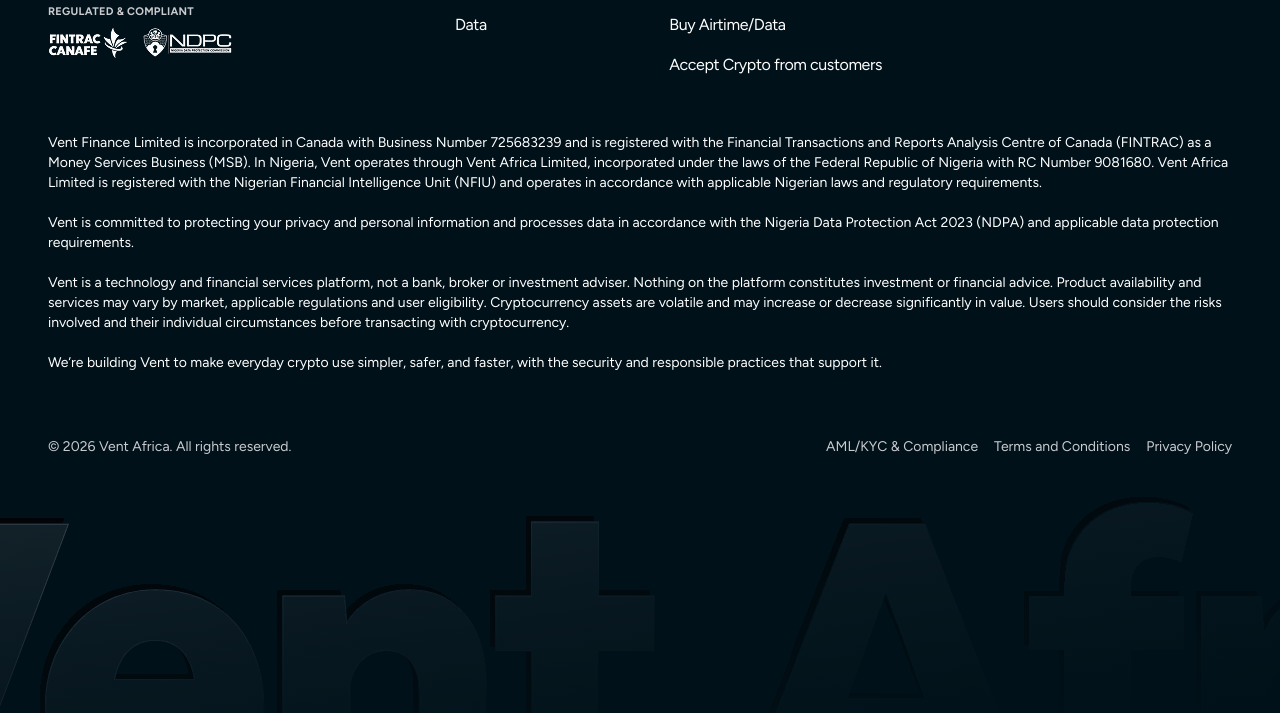
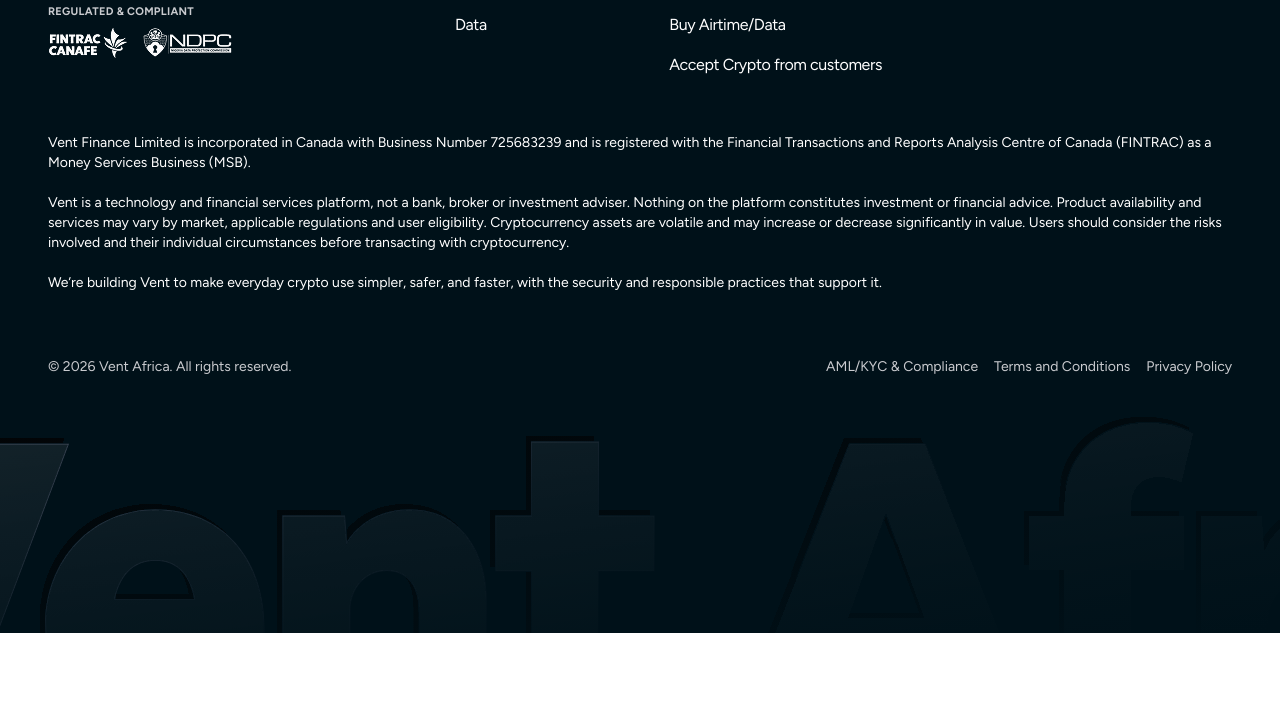
Before and after one commit to Silverman42/VentV2Blog, an Astro site: page / in a window 1280 px wide. Shown: the part 1404-2117 px from the top of the page. After the commit the page ends 2037 px from the top, so only its background shows below. Built offline with nearby package versions, Linux system fonts and the light colour scheme; Astro itself is replaced by a stand-in of ours.

Commit message:
fix: update download URL in site data to point to the app

```diff
--- a/src/components/Layout/Footer.astro
+++ b/src/components/Layout/Footer.astro
@@ -80,14 +80,7 @@ const year = new Date().getFullYear();
     <div class="flex w-full max-w-[1192px] flex-col gap-5 text-xs text-white md:text-sm">
       <p class="m-0">
         Vent Finance Limited is incorporated in Canada with Business Number 725683239 and is registered with the
-        Financial Transactions and Reports Analysis Centre of Canada (FINTRAC) as a Money Services Business (MSB). In
-        Nigeria, Vent operates through Vent Africa Limited, incorporated under the laws of the Federal Republic of
-        Nigeria with RC Number 9081680. Vent Africa Limited is registered with the Nigerian Financial Intelligence Unit
-        (NFIU) and operates in accordance with applicable Nigerian laws and regulatory requirements.
-      </p>
-      <p class="m-0">
-        Vent is committed to protecting your privacy and personal information and processes data in accordance with the
-        Nigeria Data Protection Act 2023 (NDPA) and applicable data protection requirements.
+        Financial Transactions and Reports Analysis Centre of Canada (FINTRAC) as a Money Services Business (MSB).
       </p>
       <p class="m-0">
         Vent is a technology and financial services platform, not a bank, broker or investment adviser. Nothing on the
--- a/src/data/site.ts
+++ b/src/data/site.ts
@@ -3,7 +3,7 @@ export const SITE = {
   url: 'https://vent.africa',
   description:
     'Stories, guides and news on using crypto across Africa — practical help for selling, saving and spending crypto in Nigeria and Ghana.',
-  downloadUrl: 'https://vent.africa',
+  downloadUrl: 'https://vent.africa/app',
 };
 
 export const CAROUSEL_COUNT = 5;
```
